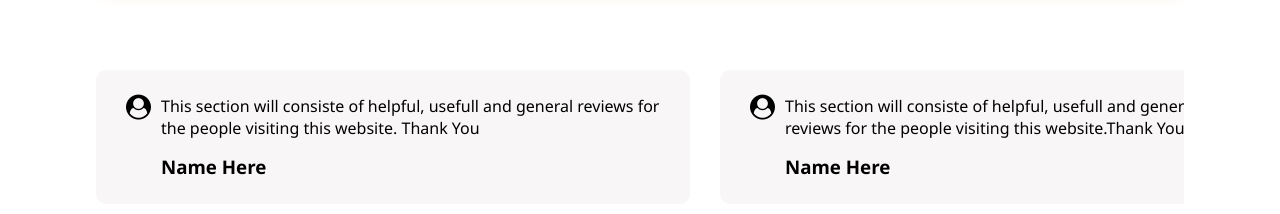
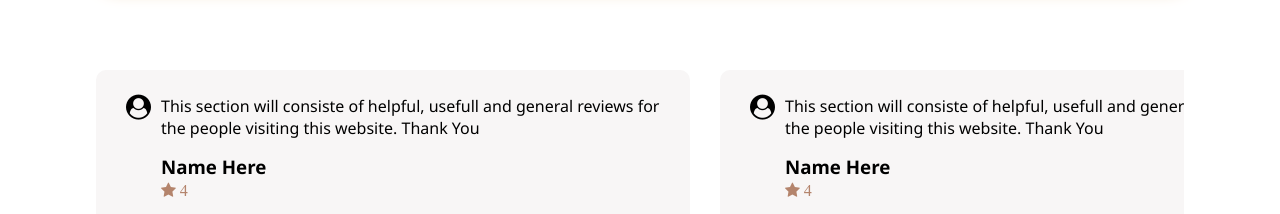
Before and after one commit to ar-rana/E-Commerce, a React (Create React App) app in the folder client/: page /product in a window 1280 px wide. Shown: the part 586-800 px from the top of the page. Built offline with nearby package versions, Linux system fonts and the light colour scheme.

Commit message:
added review componenet

```diff
--- a/client/src/Components/Navbar.jsx
+++ b/client/src/Components/Navbar.jsx
@@ -59,6 +59,9 @@ const Navbar = () => {
                 <li className="underline">
                   <a href="/wishlist">Wishlist</a>
                 </li>
+                <li className="underline">
+                  <a href="/orders">Orders</a>
+                </li>
                 <li>
                   <Button1 text={"Logout"} />
                 </li>
@@ -95,9 +98,14 @@ const Navbar = () => {
           <li className="underline">
             <a href="/cart">Cart</a>
           </li>
+
           <li className="underline">
-            <a href="#">WishList</a>
+            <a href="/wishlist">WishList</a>
           </li>
+          <li className="underline">
+            <a href="/orders">Orders</a>
+          </li>
+
           <li>
             <Button1 text={"Logout"} />
           </li>
--- a/client/src/Components/OrderCard.jsx
+++ b/client/src/Components/OrderCard.jsx
@@ -20,9 +20,9 @@ const OrderCard = (props) => {
             </span>
             <p>₹{data.price}</p>
           </div>
-          <span style={{ top: "25px", color: 'red' }} className="fa fa-trash-o position-cart" title="Delete"></span>
+          <span style={{ top: "25px", color: 'red', fontSize: '18px' }} className="fa fa-trash-o position-cart" title="Delete"></span>
           {props.wish? (
-            <span style={{ top: "50px" }} className="fa fa-plus-square position-cart" title="Add to Cart"></span>
+            <span style={{ top: "50px", fontSize: '18px' }} className="fa fa-plus-square position-cart" title="Add to Cart"></span>
           ): ''}
         </div>
       </div>
--- a/client/src/Components/Review.jsx
+++ b/client/src/Components/Review.jsx
@@ -0,0 +1,18 @@
+import React from "react";
+
+const Review = (props) => {
+  return (
+    <>
+      <div className="review-col">
+        <span className="fa fa-user-circle" />
+        <div>
+          <p>{props.review}</p>
+          <h3>{props.name}</h3>
+          <p className="fa fa-star" style={{color : '#b4846c'}}> {props.stars}</p>
+        </div>
+      </div>
+    </>
+  );
+};
+
+export default Review;
--- a/client/src/Components/Reviews.jsx
+++ b/client/src/Components/Reviews.jsx
@@ -1,39 +1,17 @@
 import React from "react";
+import Review from "./Review.jsx";
 
 const Reviews = () => {
+  const data = [{ id: "123" }, { id: "12323" }, { id: "12345" }];
+  const review =
+    "This section will consiste of helpful, usefull and general reviews for the people visiting this website. Thank You";
+  const name = "Name Here";
   return (
     <div className="review-container">
       <div className="review">
-        <div className="review-col">
-          <span className="fa fa-user-circle" />
-          <div>
-            <p>
-              This section will consiste of helpful, usefull and general reviews
-              for the people visiting this website. Thank You
-            </p>
-            <h3>Name Here</h3>
-          </div>
-        </div>
-        <div className="review-col">
-          <span className="fa fa-user-circle" />
-          <div>
-            <p>
-              This section will consiste of helpful, usefull and general
-              <br /> reviews for the people visiting this website.Thank You
-            </p>
-            <h3>Name Here</h3>
-          </div>
-        </div>
-        <div className="review-col">
-          <span className="fa fa-user-circle" />
-          <div>
-            <p>
-              This section will consiste of helpful, usefull and <br />
-              generalreviews for the people visiting this website.Thank You
-            </p>
-            <h3>Name Here</h3>
-          </div>
-        </div>
+        {data.map((obj) => (
+          <Review key={obj.id} name={name} review={review} stars={4}/>
+        ))}
       </div>
     </div>
   );
--- a/client/src/View/Search.jsx
+++ b/client/src/View/Search.jsx
@@ -18,8 +18,8 @@ const Search = () => {
     { id: "05765" },
   ];
   return (
-    <>
-      <div className="search">
+    <div className="search">
+      <div className="search-container">
         <div className="filter">
           <h2 className="">Filters</h2>
           <form action="" style={{ paddingLeft: "8px" }}>
@@ -67,7 +67,7 @@ const Search = () => {
         </div>
       </div>
       <Footer />
-    </>
+    </div>
   );
 };
 
--- a/client/src/View/Wishlist.jsx
+++ b/client/src/View/Wishlist.jsx
@@ -11,7 +11,7 @@ const Wishlist = () => {
   // call all items from this page then send data to component,
   // other wise you will have too many requests to backend
   return (
-    <div>
+    <div className="wishlist">
       <div className="cart">
         <div className="main-cart">
           <div className="cart-products">
--- a/client/src/index.css
+++ b/client/src/index.css
@@ -202,6 +202,7 @@ footer {
   display: flex;
   justify-content: space-around;
   padding: 2rem 0rem;
+  margin-top: auto;
 }
 .footer-links ul li a {
   color: var(--null-white);
@@ -450,7 +451,6 @@ footer {
   background: var(--null-white);
   padding: 25px;
   padding-right: 25px;
-  cursor: pointer;
   display: flex;
   flex-shrink: 0;
   width: 50%;
@@ -569,6 +569,7 @@ footer {
 
 .contact {
   display: flex;
+  min-height: 100vh;
   flex-direction: column;
   align-items: center;
 }
@@ -647,6 +648,7 @@ footer {
 
 .cart {
   display: flex;
+  min-height: 100vh;
   flex-direction: column;
   align-items: center;
 }
@@ -680,6 +682,11 @@ footer {
   }
 }
 
+.errorPage {
+  display: flex;
+  flex-direction: column;
+  min-height: 100vh;
+}
 .error-container {
   display: flex;
   flex-direction: column;
@@ -695,13 +702,18 @@ footer {
   text-decoration: double;
   font-weight: bolder;
   font-size: xx-large;
-  margin-bottom: 4rem;
+  margin-bottom: 1rem;
   border-radius: 20px;
   padding: 5px 20px;
   box-shadow: 0 12px 20px -12px rgba(0,0,0,.35)
 }
 
 .search {
+  display: flex;
+  flex-direction: column;
+  min-height: 100vh;
+}
+.search-container {
   display: flex;
 }
 .filter {
@@ -720,6 +732,7 @@ footer {
 
 .product-page {
   display: flex;
+  min-height: 100vh;
   flex-direction: column;
   justify-content: center;
   align-items: center;
```
